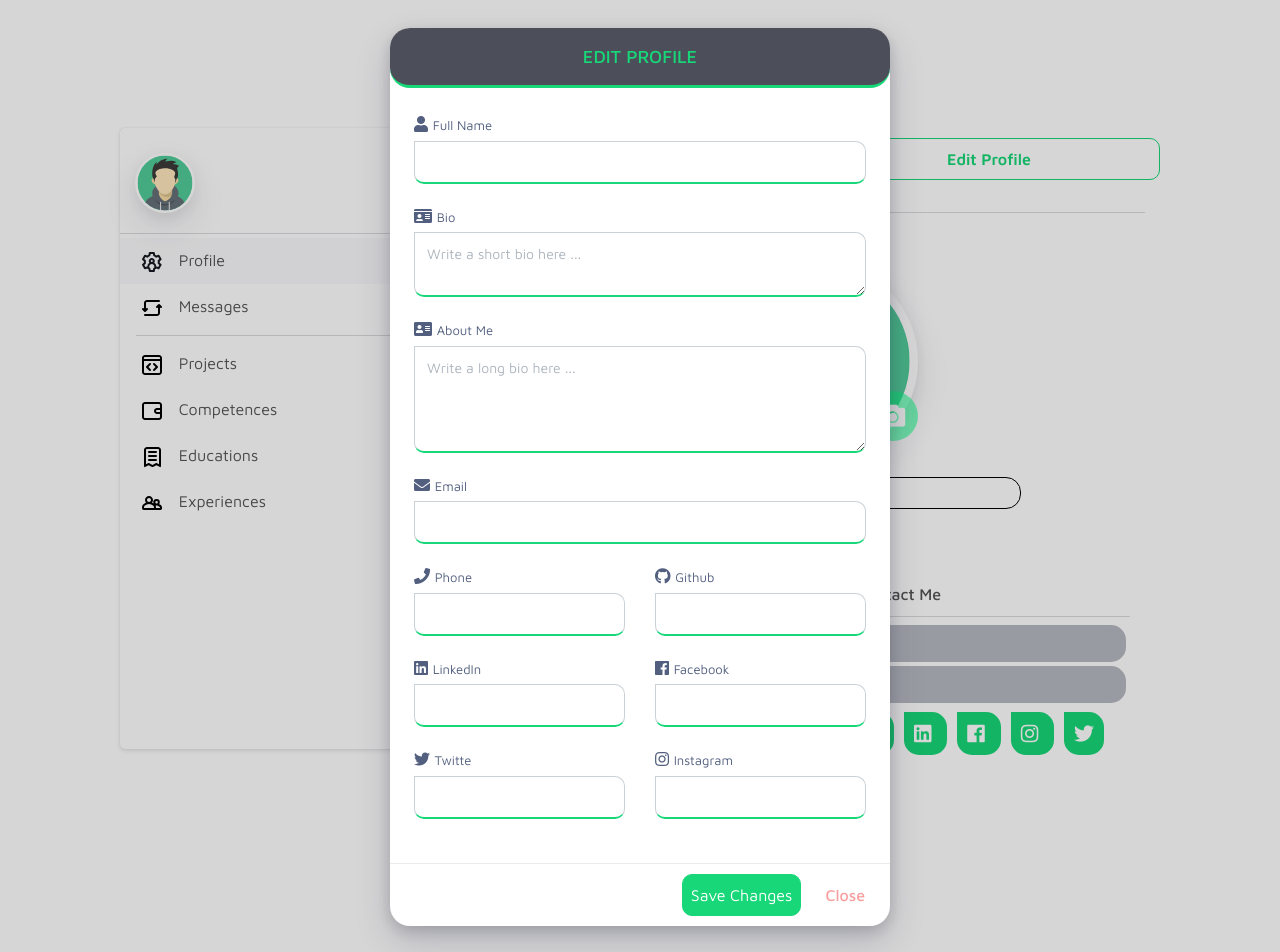
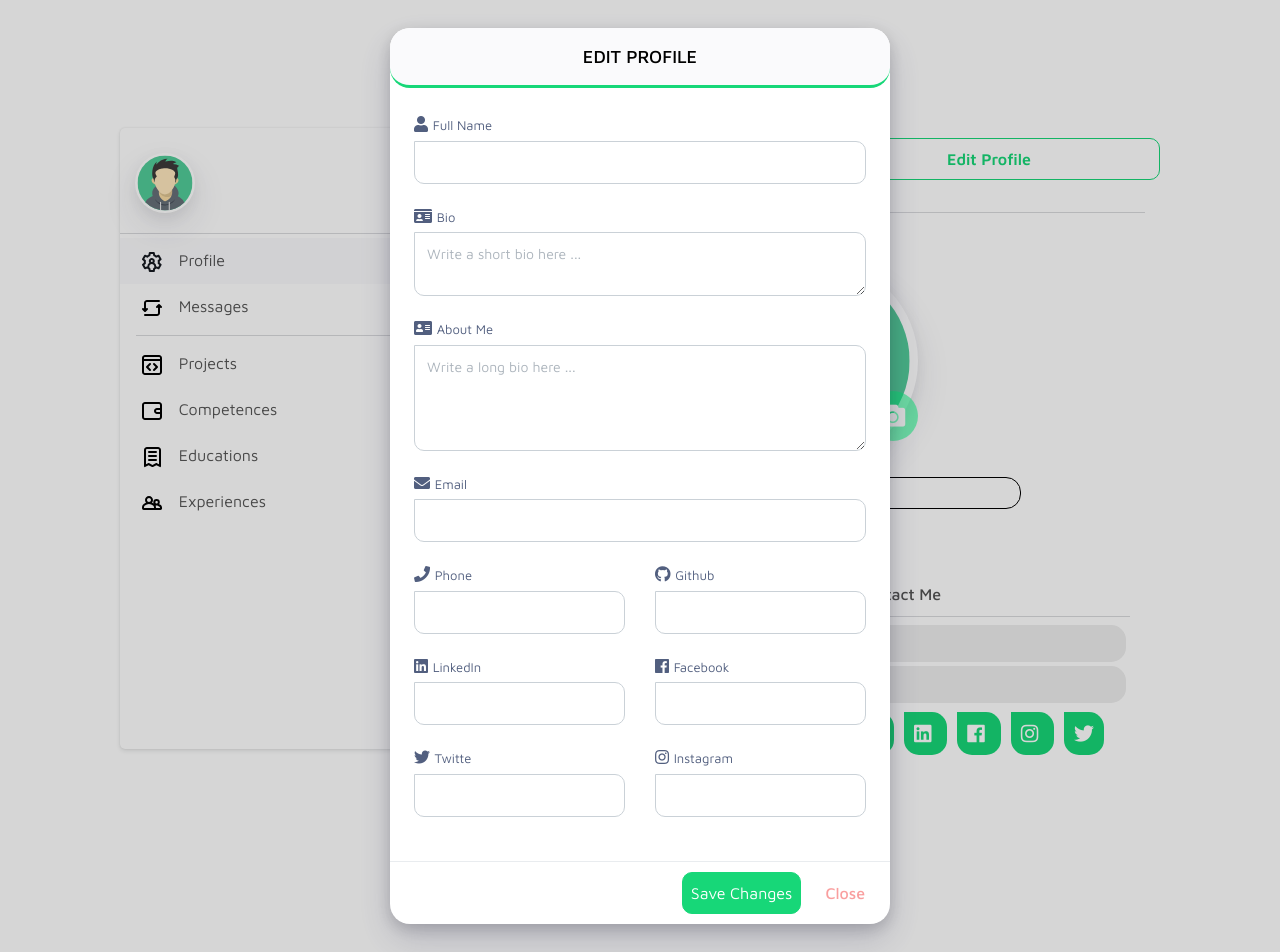
Before and after one commit to abdlalisalmi/DJANGO-Portfolio, a Django app: page /dashboard/profile/ in a window 1280 px wide, after a click on "Edit Profile". Run offline with Django 3.2, Linux system fonts and the light colour scheme; the visitor is signed in with stand-in values (Sample User, id 1); data that the repository does not hold is empty; some libraries are stand-ins or nearby versions.

Commit message:
finish porfie page

```diff
--- a/portfolio/static/dashboard.js
+++ b/portfolio/static/dashboard.js
@@ -1,5 +1,5 @@
 // edit profile code
-var saveProfileEdit = document.querySelector('#save-profile-edit');
+const saveProfileEdit = document.querySelector('#save-profile-edit');
 if (saveProfileEdit) {
 	saveProfileEdit.addEventListener('click', (e) => {
 		e.preventDefault();
@@ -138,19 +138,19 @@ if (messageSearchBtn) {
 
 
 
-function getCookie(name) {
-    let cookieValue = null;
-    if (document.cookie && document.cookie !== '') {
-        const cookies = document.cookie.split(';');
-        for (let i = 0; i < cookies.length; i++) {
-            const cookie = cookies[i].trim();
-            // Does this cookie string begin with the name we want?
-            if (cookie.substring(0, name.length + 1) === (name + '=')) {
-                cookieValue = decodeURIComponent(cookie.substring(name.length + 1));
-                break;
-            }
-        }
-    }
-    return cookieValue;
-}
-const csrftoken = getCookie('csrftoken');
+// function getCookie(name) {
+//     let cookieValue = null;
+//     if (document.cookie && document.cookie !== '') {
+//         const cookies = document.cookie.split(';');
+//         for (let i = 0; i < cookies.length; i++) {
+//             const cookie = cookies[i].trim();
+//             // Does this cookie string begin with the name we want?
+//             if (cookie.substring(0, name.length + 1) === (name + '=')) {
+//                 cookieValue = decodeURIComponent(cookie.substring(name.length + 1));
+//                 break;
+//             }
+//         }
+//     }
+//     return cookieValue;
+// }
+// const csrftoken = getCookie('csrftoken');
--- a/portfolio/static/profile.css
+++ b/portfolio/static/profile.css
@@ -131,7 +131,7 @@ form input[type="file"] {
     color: #000000ab;
 }
 .social-media {
-    color: #fff;
+    color: #777777;
  }
 .social-media:hover {
     text-decoration: none;
@@ -139,7 +139,7 @@ form input[type="file"] {
  }
 
  .social-media div{
-    background-color: #85879695;
+    background-color: #ededed;
     margin: 4px;
     border-radius: 15px;
     border-top-left-radius: 0px;
@@ -147,7 +147,8 @@ form input[type="file"] {
     transition: all .5s;
  }
  .social-media div:hover{
-    background-color: #858796;
+    background-color: #dbd9d9;
+    color: #2c303a;
  }
 
  .social-media i {
@@ -179,8 +180,8 @@ form input[type="file"] {
     border-radius: 20px;
     border-bottom: var(--scolor) solid 3px;
     padding: 15px;
-    color: var(--scolor);
-    background-color: #4c4f5a;
+    color: #000;
+    background-color: #fafafc;
     font-size: 18px;
     font-weight: 500;
     text-align: center;
@@ -224,7 +225,7 @@ form input[type="file"] {
     margin-bottom: 20px;
     border-radius: 10px !important;
     border-top-left-radius: 0px !important;
-    border-bottom: var(--scolor) solid 2px !important;
+    /* border-bottom: var(--scolor) solid 2px !important; */
  }
 
  .profile-change-success {
--- a/templates/base.html
+++ b/templates/base.html
@@ -73,6 +73,7 @@
             $('html, body').animate({scrollTop:0}, '300');
             });
         </script>
+        <script src="{% static 'dashboard.js' %}"></script>
         {% block script %}
         {% endblock script %}
     </body>
```
Also changed, not shown: dashboard/templates/dashboard.html (line endings or trailing spaces).
